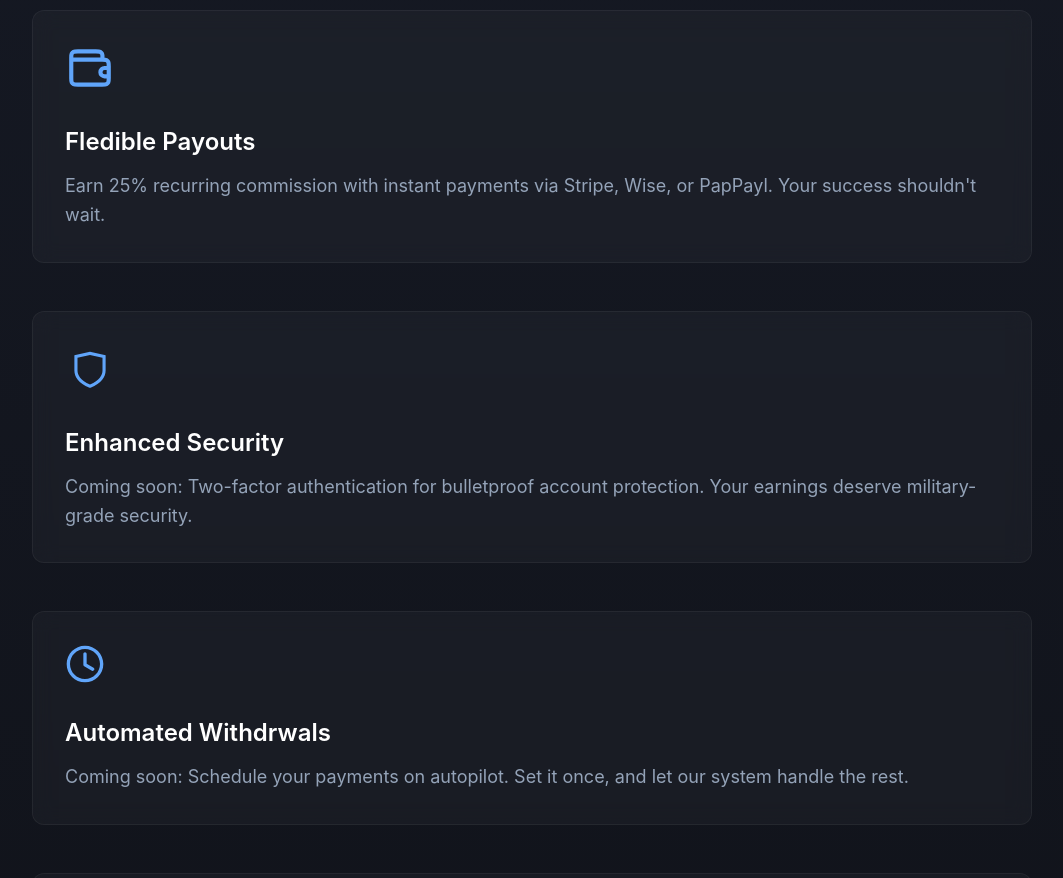
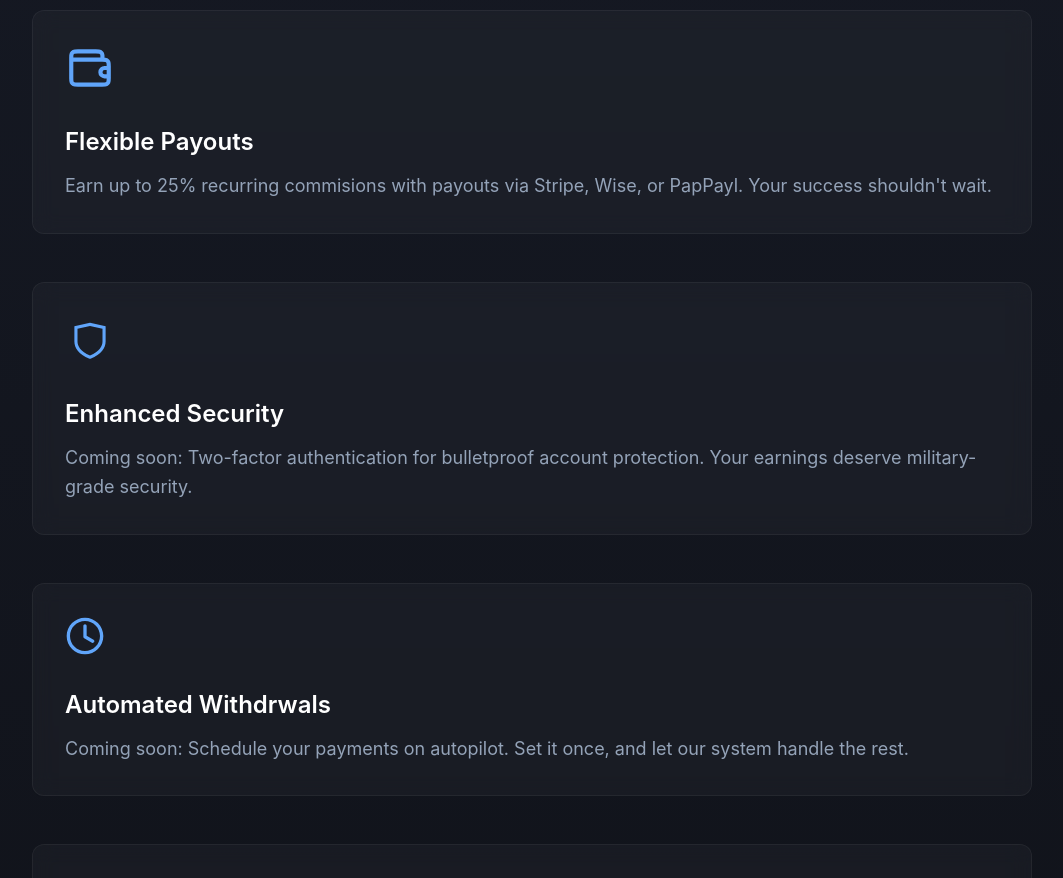
Before and after one commit to KevinArellano94/affiliate-portal, a React (Vite) app: page / in a window 1280 px wide. Shown: the part 1600-2478 px from the top of the page, without its empty margins (108-1171 px from the left). Built offline with nearby package versions, Linux system fonts and the light colour scheme.

Commit message:
Updated form css, and fixed typos

```diff
--- a/src/index.css
+++ b/src/index.css
@@ -11,12 +11,17 @@ html, body {
     min-height: 100vh;
     width: 100%;
     background: #0f1117;  /* Fallback for older browsers */
+    display: flex;
 }
 
 #root {
     min-height: 100vh;
     width: 100%;
     background: linear-gradient(180deg, #1a1f2d 0%, #0f1117 100%);
+    /* display: flex; */
+    flex-direction: column;
+    align-items: center;
+    justify-content: center;
 }
 
 /* Font System Integration */
--- a/src/pages/Home.tsx
+++ b/src/pages/Home.tsx
@@ -58,9 +58,9 @@ const Home = () => {
                             <path d="M18 8V7.2C18 6.0799 18 5.51984 17.782 5.09202C17.5903 4.71569 17.2843 4.40973 16.908 4.21799C16.4802 4 15.9201 4 14.8 4H6.2C5.07989 4 4.51984 4 4.09202 4.21799C3.71569 4.40973 3.40973 4.71569 3.21799 5.09202C3 5.51984 3 6.0799 3 7.2V8M21 12H19C17.8954 12 17 12.8954 17 14C17 15.1046 17.8954 16 19 16H21M3 8V16.8C3 17.9201 3 18.4802 3.21799 18.908C3.40973 19.2843 3.71569 19.5903 4.09202 19.782C4.51984 20 5.07989 20 6.2 20H17.8C18.9201 20 19.4802 20 19.908 19.782C20.2843 19.5903 20.5903 19.2843 20.782 18.908C21 18.4802 21 17.9201 21 16.8V11.2C21 10.0799 21 9.51984 20.782 9.09202C20.5903 8.71569 20.2843 8.40973 19.908 8.21799C19.4802 8 18.9201 8 17.8 8H3Z" stroke="#60A5FA" stroke-width="2" stroke-linecap="round" stroke-linejoin="round"/>
                         </svg>
                     </div>
-                    <h3 className="feature-title">Fledible Payouts</h3>
+                    <h3 className="feature-title">Flexible Payouts</h3>
                     <p className="feature-description">
-                        Earn 25% recurring commission with instant payments via Stripe, Wise, or PapPayl. Your success shouldn't wait.
+                        Earn up to 25% recurring commisions with payouts via Stripe, Wise, or PapPayl. Your success shouldn't wait.
                     </p>
                 </div>
 
```
